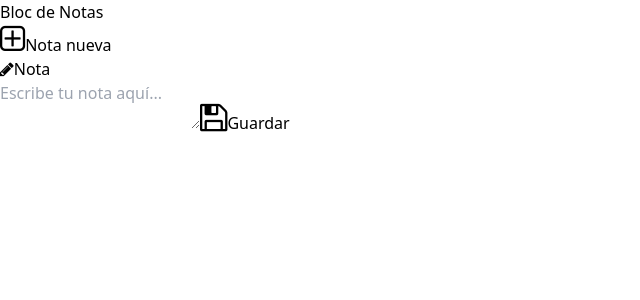
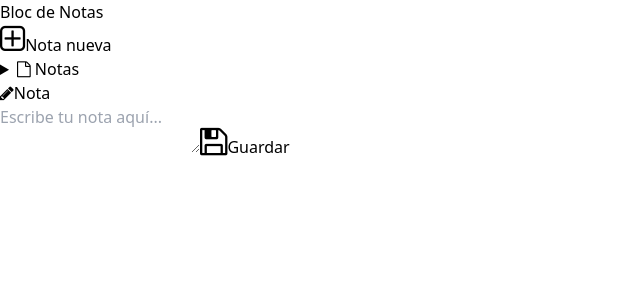
Before and after one commit to pmarino2013/notepad-vue, a Vue app: page / in a window 1280 px wide. Shown: the top 300 px of the page, without its empty margins (0-640 px from the left). Built offline with nearby package versions, Linux system fonts and the light colour scheme.

Commit message:
Funcionalidad para mostrar u ocultar notas

```diff
--- a/dev-dist/sw.js
+++ b/dev-dist/sw.js
@@ -82,7 +82,7 @@ define(['./workbox-b5f7729d'], (function (workbox) { 'use strict';
     "revision": "3ca0b8505b4bec776b69afdba2768812"
   }, {
     "url": "index.html",
-    "revision": "0.ma90lke342o"
+    "revision": "0.mjbfo3sf7mg"
   }], {});
   workbox.cleanupOutdatedCaches();
   workbox.registerRoute(new workbox.NavigationRoute(workbox.createHandlerBoundToURL("index.html"), {
--- a/src/components/NavNote.vue
+++ b/src/components/NavNote.vue
@@ -6,7 +6,14 @@ const props = defineProps({
   clearNote: Function,
   deleteNote: Function,
 });
-// const notes = ref(JSON.parse(localStorage.getItem("notes")) || []);
+
+const showDetails = ref(false);
+
+const handleDetails = (item) => {
+  props.readNote(item);
+  document.querySelector("details").open = false;
+  showDetails.value = false;
+};
 </script>
 <template>
   <div class="lg:w-1/4 bg-white shadow-lg rounded-lg p-4 mb-4 lg:mb-0">
@@ -19,13 +26,29 @@ const props = defineProps({
         ><span class="text-xl">Nota nueva</span>
       </div>
     </button>
-    <ul>
+    <details class="border rounded-md shadow-sm bg-white p-4 mb-4">
+      <summary
+        @click="showDetails = !showDetails"
+        class="cursor-pointer font-semibold text-lg text-green-600 hover:text-green-600"
+      >
+        <span v-if="notes.length > 0">{{ notes.length + " " }} </span>
+
+        <i
+          v-if="notes.length > 0"
+          class="fa fa-file-text-o"
+          aria-hidden="true"
+        ></i>
+        <i v-else class="fa fa-file-o" aria-hidden="true"></i>
+        Notas
+      </summary>
+
+      <ul v-if="showDetails">
         <li
           v-for="(item, index) in notes"
           class="flex justify-between items-center"
         >
           <div
-          @click="readNote(item)"
+            @click="handleDetails(item)"
             class="flex-auto mb-2 px-2 py-4 bg-gray-200 rounded-l-lg cursor-pointer hover:bg-gray-300"
           >
             <!-- <span>Nota {{ index + 1 }}</span> -->
@@ -41,6 +64,24 @@ const props = defineProps({
           </div>
         </li>
       </ul>
+    </details>
   </div>
 </template>
-<style scope></style>
+<style scope>
+details {
+  position: relative;
+}
+details[open] summary ~ * {
+  animation: fadeIn 0.3s ease-in-out;
+}
+@keyframes fadeIn {
+  from {
+    opacity: 0;
+    transform: translateY(-10px);
+  }
+  to {
+    opacity: 1;
+    transform: translateY(0);
+  }
+}
+</style>
```
Lines whose indentation alone changed are shown as unchanged.
